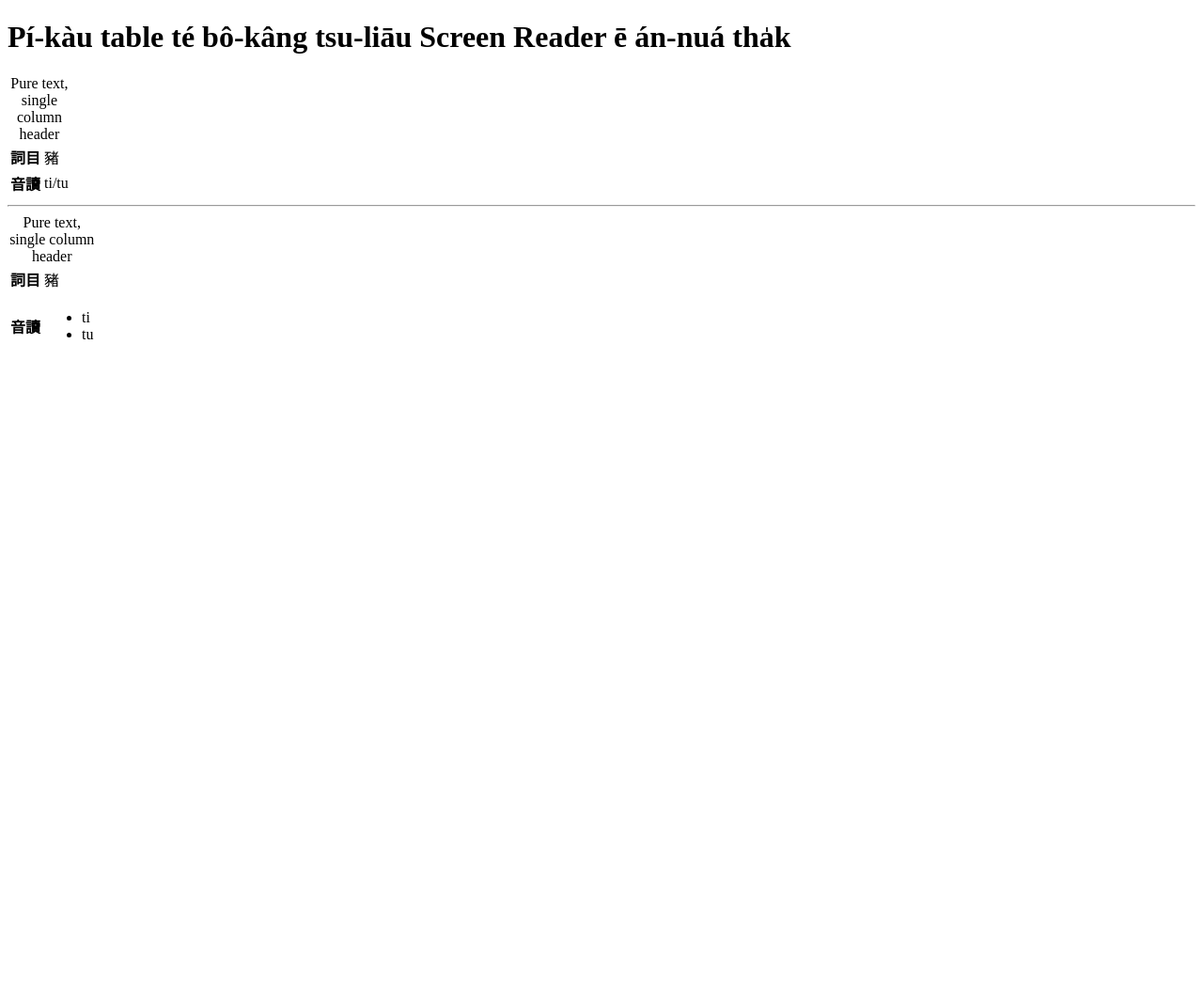
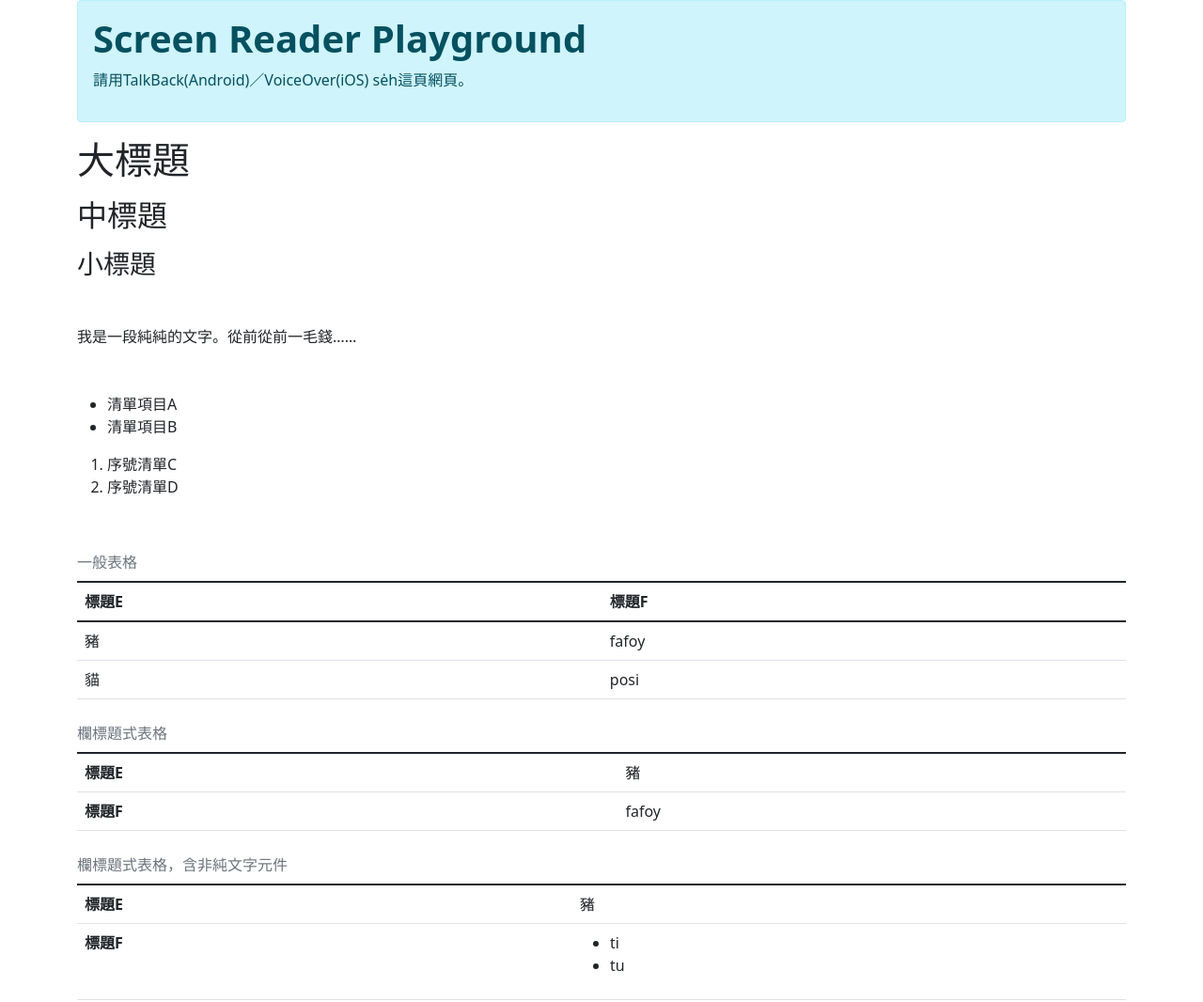
Before and after one commit to a8568730/a8568730.github.io, a plain HTML site: page index.html in a window 1280 px wide. Shown: the whole page at 94% size. Before the commit the page ends 800 px from the top, so only its background shows below. Drawn offline with nearby package versions, Linux system fonts and the light colour scheme.

Commit message:
* Screen Reader Playground.

```diff
--- a/index.html
+++ b/index.html
@@ -4,59 +4,68 @@
 	<meta charset="utf-8">
 	<meta name="viewport" content="width=device-width, initial-scale=1">
 	<meta name="robots" content="noindex, nofollow, noarchive, notranslate"/>
-    <title>a8568730</title>
-	<!-- <link rel="stylesheet" type="text/css" href="css/style.css"> -->
+    <title>Screen Reader Playground - a8568730(Tshuà Bûn-lī)個人頁面</title>
+    <link href="https://cdn.jsdelivr.net/npm/bootstrap@5.1.3/dist/css/bootstrap.min.css" rel="stylesheet" integrity="sha384-1BmE4kWBq78iYhFldvKuhfTAU6auU8tT94WrHftjDbrCEXSU1oBoqyl2QvZ6jIW3" crossorigin="anonymous">
 </head>
 <body>
-		<!-- <h1>Audio Recording Demo With WebAudioRecorder.js</h1>
-	<p><small>Made by the <a href="https://addpipe.com" target="_blank">Pipe Video Recording Platform</a></small></p>
-	<p>This demo shows you how to use <a href="https://github.com/higuma/web-audio-recorder-js" target="_blank">WebAudioRecorder.js</a> - a JavaScript library written in 2015 by higuma - to record audio and encode to common formats (pcm, Vorbis, mp3) directly in the browser.</p>
-	<p>Check out the <a href="https://github.com/addpipe/simple-web-audio-recorder-demo" target="_blank">code on GitHub</a> and our <a href="https://addpipe.com/blog/using-webaudiorecorder-js-to-record-audio-on-your-website/" target="_blank">blog post on using WebAudioRecorder.js to Record MP3, Vorbis and WAV Audio</a>.</p>
-	<div style="max-width: 28em;">
-		<p>Convert recorded audio to:</p>
-		<select id="encodingTypeSelect">
-		  <option value="wav">Waveform Audio (.wav)</option>
-		  <option value="mp3">MP3 (MPEG-1 Audio Layer III) (.mp3)</option>
-		  <option value="ogg">Ogg Vorbis (.ogg)</option>
-		</select>
-		<div id="controls">
-			<button id="recordButton">錄音</button>
-			<button id="stopButton" disabled>停止錄音</button>
-		</div>
-		<div id="formats"></div>
-		<pre>Log</pre>
-		<pre id="log" aria-live="polite"></pre>
+	<div class="container">
+	<header class="alert alert-info">
+		<p class="h1"><b>Screen Reader Playground</b></p>
+		<p>請用TalkBack(Android)／VoiceOver(iOS) se̍h這頁網頁。</p>
+	</header>
 
-		<pre>Recordings</pre>
-		<ol id="recordingsList"></ol>
-	</div>
+	<main>
+		<h1 class="mb-3">大標題</h1>
+		<h2 class="mb-3">中標題</h2>
+		<h3 class="mb-5">小標題</h3>
 
-	<script src="js/WebAudioRecorder.min.js"></script>
-	<script type="text/javascript" src="js/app.js"></script>
+		<p class="mb-5">我是一段純純的文字。從前從前一毛錢……</p>
 
-	<script type="text/javascript" src="js/autofocus.js"></script> -->
+		<ul>
+			<li>清單項目A</li>
+			<li>清單項目B</li>
+		</ul>
 
-	<h1>Pí-kàu table té bô-kâng tsu-liāu Screen Reader ē án-nuá tha̍k</h1>
-	<table>
-		<caption>Pure text, single column header</caption>
+		<ol class="mb-5">
+			<li>序號清單C</li>
+			<li>序號清單D</li>
+		</ol>
+
+		<table class="table">
+			<caption class="caption-top">一般表格</caption>
+			<thead>
+				<tr><th>標題E</th><th>標題F</th></tr>
+			</thead>
+			<tbody>
 				<tr>
-			<th>詞目</th>
+					<td>豬</td><td>fafoy</td>
+				</tr>
+				<tr>
+					<td>貓</td><td>posi</td>
+				</tr>
+			</tbody>
+		</table>
+
+		<table class="table">
+			<caption class="caption-top">欄標題式表格</caption>
+			<tr>
+				<th>標題E</th>
 				<td>豬</td>
 			</tr>
 			<tr>
-			<th>音讀</th>
-			<td>ti/tu</td>
+				<th>標題F</th>
+				<td>fafoy</td>
 			</tr>
 		</table>
-	<hr/>
-	<table>
-		<caption>Pure text, single column header</caption>
+
+		<table class="table">
+			<caption class="caption-top">欄標題式表格，含非純文字元件</caption>
 			<tr>
-			<th>詞目</th>
+				<th>標題E</th>
 				<td>豬</td>
 			</tr>
 			<tr>
-			<th>音讀</th>
+				<th>標題F</th>
 				<td>
 					<ul>
 						<li>ti</li>
@@ -65,5 +74,7 @@
 				</td>
 			</tr>
 		</table>
+	</main>
+	</div>
 </body>
 </html>
```
Lines whose indentation alone changed are shown as unchanged.
